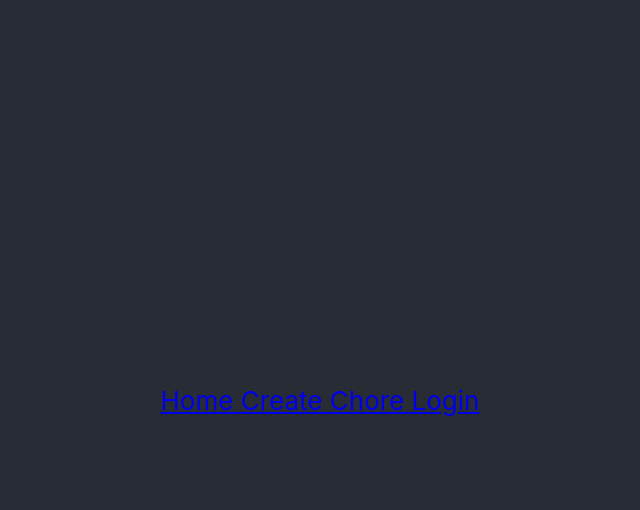
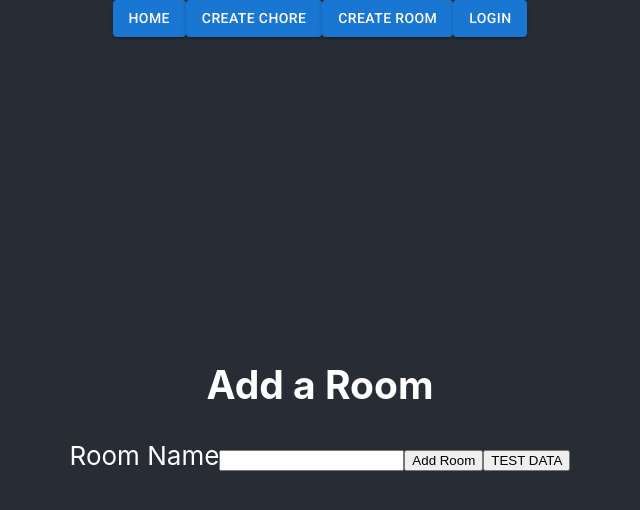
Before and after one commit to GarlicGrapes/Chorely, a React (Create React App) app: page /createroom in a window 1280 px wide. Shown: the top 510 px of the page, without its empty margins (320-960 px from the left). Built offline with nearby package versions, Linux system fonts and the light colour scheme; data requests are answered from the project's data file.

Commit message:
Fixed up listing component - pre restructure

```diff
--- a/db.json
+++ b/db.json
@@ -8,12 +8,22 @@
       "choreFrequency": 2000000,
       "choreStartDate": "AUTOMATIC DATE PULL",
       "isCompleted": false
+    },
+    {
+      "choreName": "Chore",
+      "choreRoom": "Bed",
+      "choreTime": "1",
+      "choreFrequency": "1",
+      "choreStartDate": "AUTOMATIC DATE PULL",
+      "isCompleted": false,
+      "id": 2
     }
   ],
-  "rooms": [ {
-    "id:" : 1,
-    "roomName": ""
-  }
+  "rooms": [
+    {
+      "id:": 1,
+      "roomName": ""
+    }
   ],
   "users": [
     {
--- a/src/App.css
+++ b/src/App.css
@@ -28,6 +28,16 @@
   color: #61dafb;
 }
 
+.navbar {
+  position: fixed;
+  top: 0;
+  width: 100%;
+}
+.navbar:last-child{
+  float:right;
+}
+
+
 @keyframes App-logo-spin {
   from {
     transform: rotate(0deg);
--- a/src/App.js
+++ b/src/App.js
@@ -3,23 +3,33 @@ import React, {useState, useEffect} from 'react';
 import NavBar from './NavBar';
 import HomePage from './HomePage';
 import NewChoreForm from './NewChoreForm';
+import NewRoomForm from "./NewRoomForm"
 import LogInPage from './LogInPage';
 import {BrowserRouter, Route, NavLink, Switch, Routes} from "react-router-dom";
+import { ChromeReaderModeSharp } from '@mui/icons-material';
 
 
 function App() {
 
-
   const [chores, setChores] = useState([])
+  const [rooms, setRooms] = useState([])
 
   useEffect(() => {
     fetch("http://localhost:3000/chores")
       .then((response) => response.json())
       .then((data) => setChores(data))
+    fetch("http://localhost:3000/rooms")
+      .then((response) => response.json())
+      .then((roomData) => setRooms(roomData))
       }, [] );
+
 
   function addChore(newChore) {
     setChores([...chores, newChore])
+  }
+
+  function addRoom(newRoom) {
+    setRooms([...rooms, newRoom])
   }
 
 
@@ -40,6 +50,14 @@ function App() {
 
           </Route>
 
+          <Route exact path="/createroom">
+
+           <NewRoomForm
+            addRoom={addRoom}
+           />
+
+         </Route>
+
           <Route exact path="/login">
 
             <LogInPage/>
@@ -47,13 +65,11 @@ function App() {
           </Route>
 
           <Route exact path="/">
-'
 
-'
-'
             <HomePage
+              // room={rooms}
+              // addRoom={addRoom}
               chores={chores}
-              setChores={setChores}
             />
 
           </Route>
--- a/src/HomePage.js
+++ b/src/HomePage.js
@@ -1,22 +1,41 @@
 import React from "react";
 import ChoreCard from "./ChoreCard"
 //
-function HomePage({chores, setChores}) {
+function HomePage({chores}) {
 
-function onChoresChange() {
-    console.log(setChores)
-    console.log(chores)
-}
+// function onChoresChange() {
+//     console.log(setChores)
+//     console.log(chores)
+// }
+
+// function listChoresByRoom(chores) {
+//     let rooms = []
+//     for (let each in chores) {
+//       if (!(each.room in rooms)) {
+//         rooms = [...rooms, each.room]
+//       }
+//     }
+//     for (let each in rooms) {
+
+
+//     }
+// }
+
+const ChoreList = chores.map(chore => {
+  return <ChoreCard key={chore.id} chore={chore}/>
+})
+
 
   return(
     <div>
         HomePage
         *ChoreList*
-        <button onClick={onChoresChange}> BUTTON </button>
+        <button
+        // onClick={onChoresChange}
+        > BUTTON </button>
         <ul>
-        {chores.map(chore => {
-            return <ChoreCard key={chore.id} chore={chore}>{chore.choreName}</ChoreCard>
-        })}
+          {/* {listChoresByRoom(chores)} */}
+          {ChoreList}
         </ul>
     </div>
   )
--- a/src/LogInPage.js
+++ b/src/LogInPage.js
@@ -4,6 +4,9 @@ function LogInPage() {
     return(
         <div>
             <h1>Welcome! Please log in!</h1>
+            <button
+            // onClick={}
+            >Sign up here!</button>
         </div>
     )
 }
--- a/src/NavBar.js
+++ b/src/NavBar.js
@@ -1,4 +1,5 @@
 import React from "react";
+import Button from "@mui/material/Button"
 import {NavLink} from "react-router-dom";
 
 
@@ -7,9 +8,50 @@ function NavBar() {
 
   return(
     <div className="navbar">
-      <NavLink to="/"> Home </NavLink>
-      <NavLink to="/createchore"> Create Chore </NavLink>
-      <NavLink to="/login"> Login </NavLink>
+      <Button
+      component={NavLink}
+      to="/Home"
+      variant = "contained"
+      color="primary"
+      >
+
+       Home
+
+      </Button>
+
+      <Button
+      component={NavLink}
+      to="/createchore"
+      variant = "contained"
+      color="primary"
+      >
+
+       Create Chore
+
+      </Button>
+
+      <Button
+      component={NavLink}
+      to="/createroom"
+      variant = "contained"
+      color="primary"
+      >
+
+       Create Room
+
+      </Button>
+
+      <Button
+      component={NavLink}
+      to="/login"
+      variant = "contained"
+      color="primary"
+      >
+
+      Login
+
+      </Button>
+
     </div>
   )
 }
--- /dev/null
+++ b/src/NewRoomForm.js
@@ -0,0 +1,58 @@
+import React, {useState} from "react";
+
+function NewRoomForm({addRoom}) {
+
+    const blankRoomForm = {
+        "roomName": ""
+    }
+
+    const [roomFormData, setRoomFormData] = useState(blankRoomForm)
+
+    function handleRoomChange(e) {
+        const key = e.target.id
+
+        setRoomFormData({
+            ...roomFormData,
+            [key]: e.target.value
+        })
+    }
+
+    function handleNewRoomSubmit(e) {
+        e.preventDefault()
+        fetch("http://localhost:3000/rooms", {
+            method: "POST",
+            headers: {
+                "Content-Type" : "application/json",
+                "Accept": "application/json"
+            },
+            body: JSON.stringify(roomFormData),
+        })
+        .then((r) => r.json())
+        .then((data) => {
+            console.log(data)
+            addRoom(data)
+            setRoomFormData(blankRoomForm)
+        })
+        // .then((newChore) => setChores([...chores, newChore]))
+    }
+
+
+    return(
+        <form onSubmit={handleNewRoomSubmit}>
+            <h2>Add a Room</h2>
+            <label htmlFor="roomName">Room Name</label>
+            <input
+                type="text"
+                id="roomName"
+                value={roomFormData.roomName}
+                onChange= {handleRoomChange}
+            />
+            <input type="submit" value="Add Room" />
+            <button onClick={() => console.log(roomFormData)}>TEST DATA</button>
+
+        </form>
+    )
+
+}
+
+export default NewRoomForm;
```
Also changed, not shown: src/NewChoreForm.js (+8 -0 lines).
